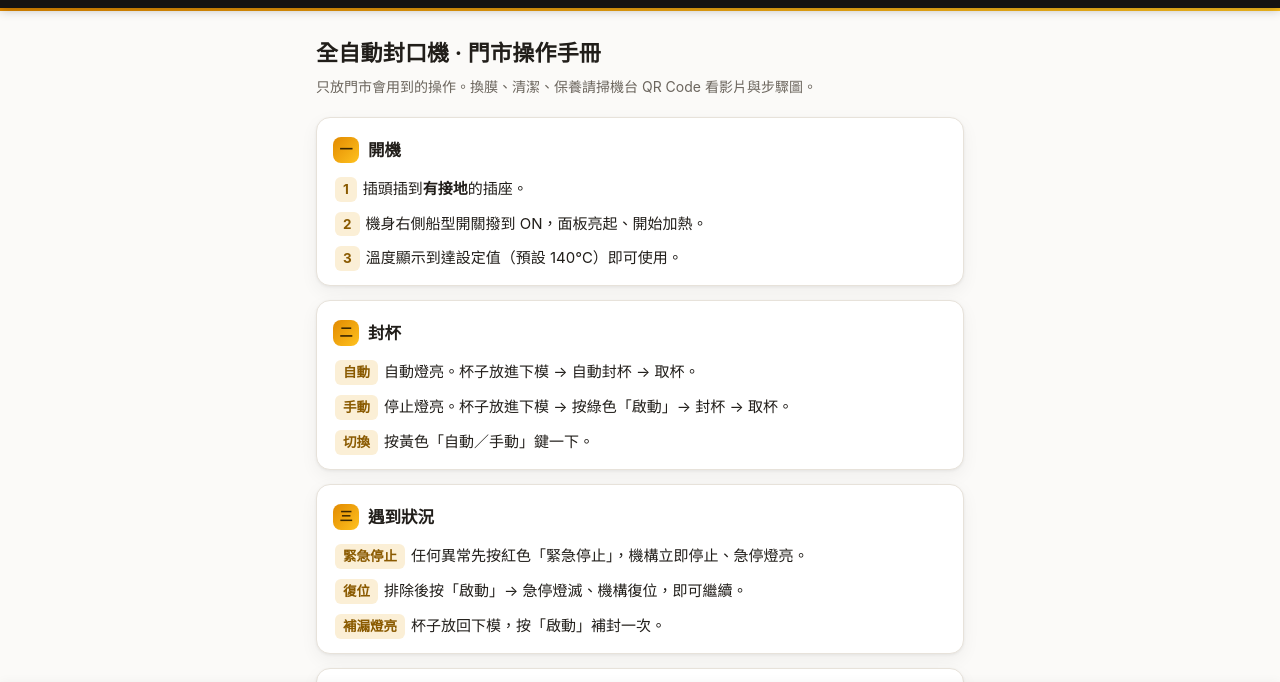
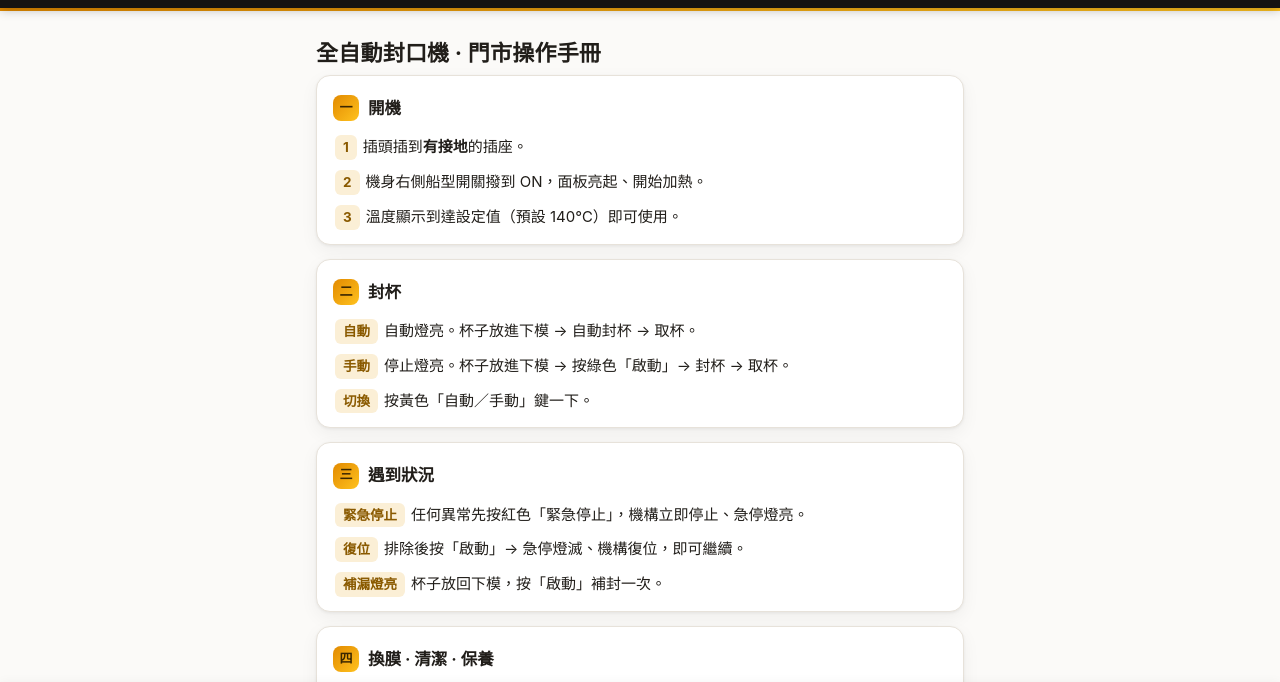
Before and after one commit to Steven-Yeh-1011/sealer-guide, a plain HTML site: page manual.html in a window 1280 px wide. Shown: the part 48-730 px from the top of the page. Drawn offline with Linux system fonts and the light colour scheme.

Commit message:
使用手冊：移除頁首副標說明句
Co-Authored-By: Claude Fable 5.1 <noreply@anthropic.com>

```diff
--- a/manual.html
+++ b/manual.html
@@ -15,7 +15,6 @@
 
 <main>
   <h1 class="page">全自動封口機 · 門市操作手冊</h1>
-  <p class="lead">只放門市會用到的操作。換膜、清潔、保養請掃機台 QR Code 看影片與步驟圖。</p>
 
   <section>
     <h2><span class="n">一</span>開機</h2>
```
